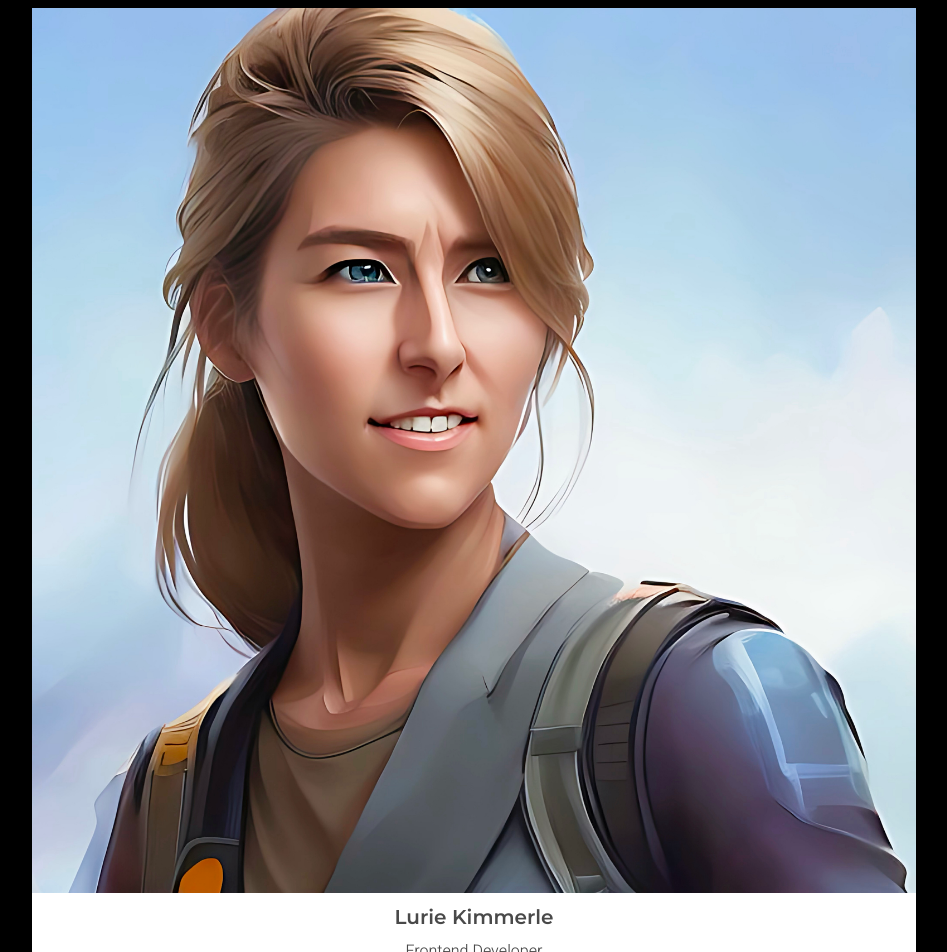
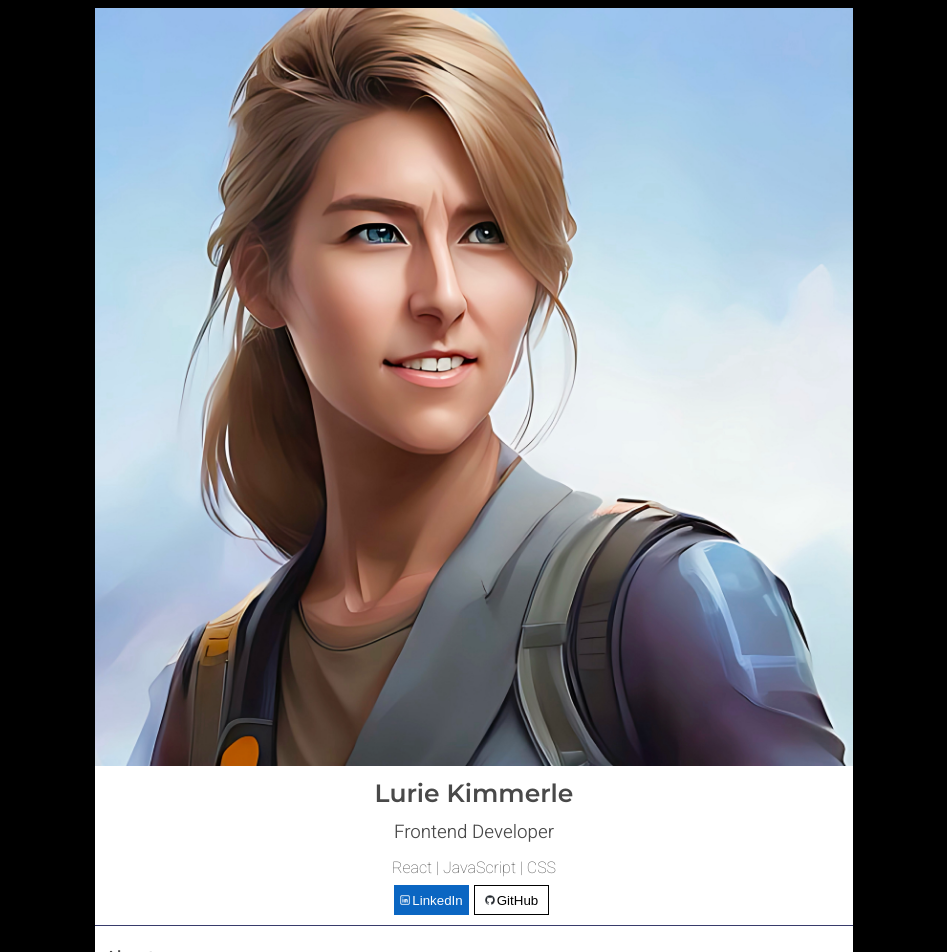
Before and after one commit to LurieK/Scrimba-React-Solo1, a React (Create React App) app: page / in a window 1280 px wide. Shown: the top 952 px of the page, without its empty margins (166-1113 px from the left). Built offline with nearby package versions, Linux system fonts and the light colour scheme.

Commit message:
put font size back and made white space smaller

```diff
--- a/src/styles.css
+++ b/src/styles.css
@@ -13,7 +13,7 @@ body {
 
 .card {
   background-color: white;
-  width: 70%;
+  width: 60%;
 
 }
 
@@ -33,20 +33,20 @@ body {
 
 .info h1 {
   font-family: 'Montserrat', sans-serif;
-  font-size: 20px;
+  font-size: 25px;
   margin: 5px auto;
 }
 
 .info h3 {
   font-weight: 300;
   margin: 5px auto;
-  font-size: 16px
+
 }
 
 .info h4 {
   font-weight: 100;
   margin: 5px auto;
-  font-size: 12px;
+
 }
 
 .linkedIn {
@@ -88,7 +88,6 @@ body {
 
 .about p {
   margin-top: 0px;
-  font-size: 10px;
 }
 
 .footer{
```
